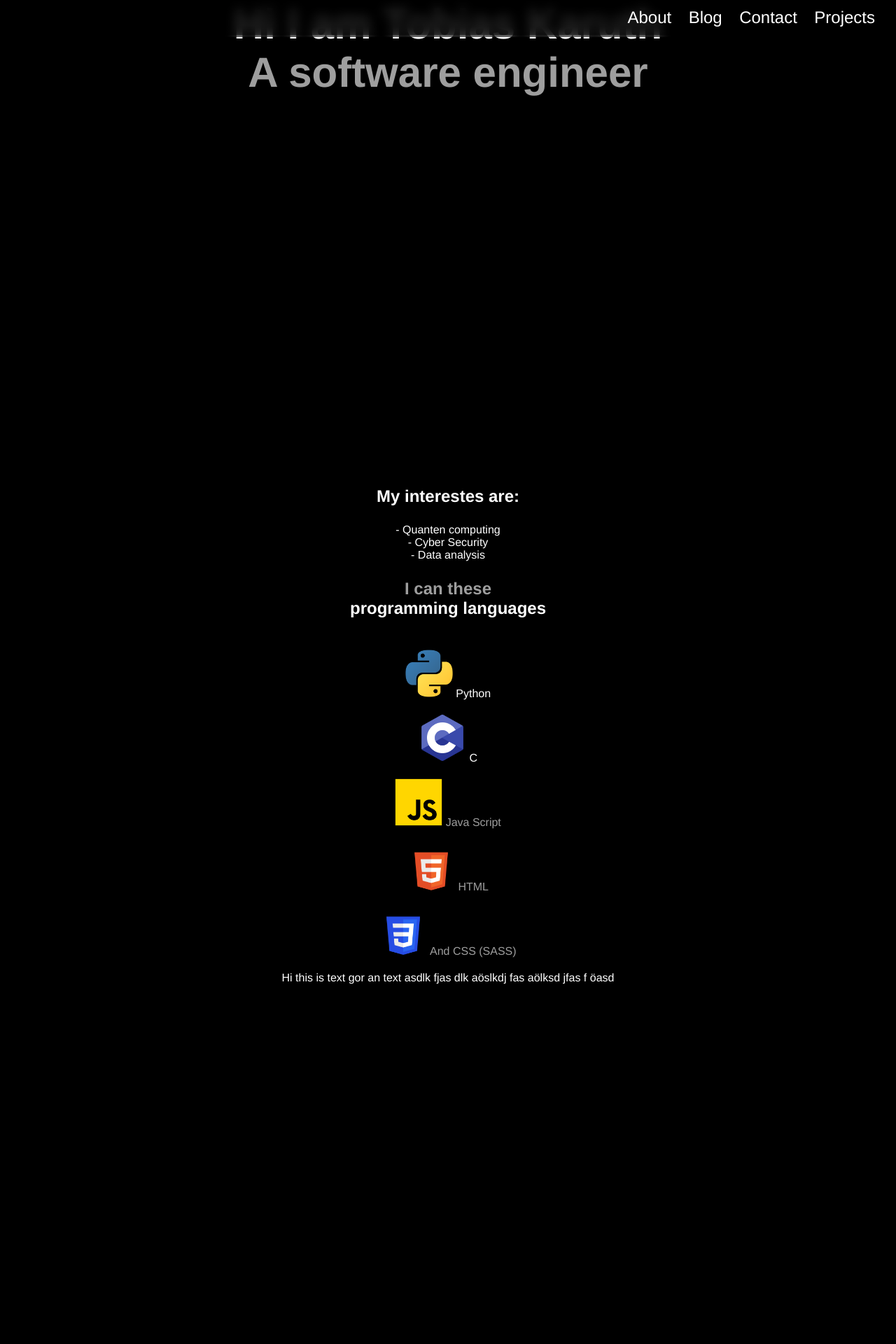
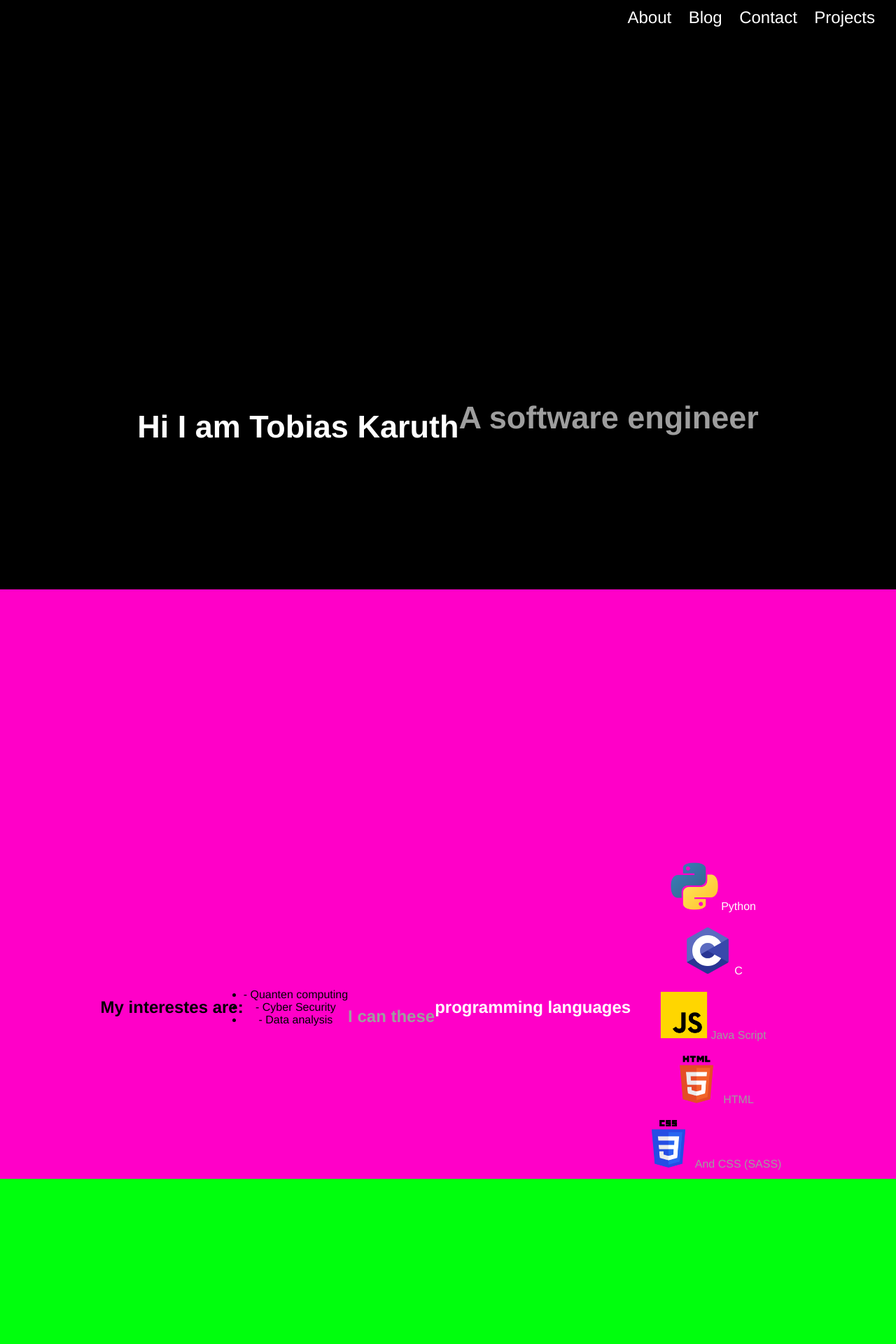
Before and after one commit to TKAMING/Tobias-Karuth-website_blog, a Django app: page / in a window 1280 px wide. Shown: the top 1920 px of the page at 70% size. Before the commit the page ends 1406 px from the top, so only its background shows below. Run offline with Django 4.2, Linux system fonts and the light colour scheme; grey boxes are pictures that could not be loaded.

Commit message:
Cleaning styles

```diff
--- a/static/css/styles.css
+++ b/static/css/styles.css
@@ -2,6 +2,7 @@
   margin: 0;
   padding: 0;
   object-fit: cover;
+  box-sizing: border-box;
 }
 
 html {
@@ -20,7 +21,8 @@ section {
   overflow-x: hidden;
   perspective: 10px;
   padding-top: 10cm;
-  justify-content: space-around;
+  display: flex;
+  justify-content: center;
   flex-flow: row;
   align-items: center;
 }
@@ -275,4 +277,21 @@ textarea {
   flex-wrap: wrap;
 }
 
+/* differend index part pages */
+.about-part {
+  background: #ff00c8;
+}
+
+.club-part {
+  background: #00ff0d;
+}
+
+.projects-part {
+  background: rgb(0, 8, 255);
+}
+
+.endblock-part {
+  background: #ff1100;
+}
+
 /*# sourceMappingURL=styles.css.map */
--- a/static/css/styles.scss
+++ b/static/css/styles.scss
@@ -13,6 +13,7 @@ $navbar-color: rgba(0, 0, 0, 0.404);
     margin: 0;
     padding: 0;
     object-fit: cover;
+    box-sizing: border-box;
 }
 
 html {
@@ -31,40 +32,13 @@ section {
     overflow-x: hidden;
     perspective: 10px;
     padding-top: 10cm;
-    justify-content: space-around;
+    display: flex;
+    justify-content: center;
     flex-flow: row;
     align-items: center;
 }
 
-img {
-    width: 1.8cm;
-    height: 1.8cm;
-}
-
-.scroll {
-    max-width: 100%;
-    height: 20vh;
-    padding-top: 10cm;
-    justify-content: space-around;
-    flex-flow: row;
-    align-items: center;
-}
-
-input {
-    border-style: none;
-    outline: none;
-    color: $background-color;
-}
-
-.wrapper {
-    width: 100%;
-    position: fixed;
-    top: 0;
-    left: 0;
-    z-index: 100;
-    background-color: $navbar-color;
-    backdrop-filter: blur(8px) brightness(75%) saturate(70%);
-}
+/* navbar */
 
 .navbar {
     position: center;
@@ -82,12 +56,27 @@ input {
         }
 }
 
-.text {
-    color: $primary-text;
+.menu {
+    float: right;
+    line-height: 50px;
+    a {
+        color: $primary-text;
+        text-decoration: none;
+        padding: 0 10px;
+        font-size: 24px;
+    }
 }
 
-.text-2 {
-    color: $secondary-text;
+/* box */
+
+.wrapper {
+    width: 100%;
+    position: fixed;
+    top: 0;
+    left: 0;
+    z-index: 100;
+    background-color: $navbar-color;
+    backdrop-filter: blur(8px) brightness(75%) saturate(70%);
 }
 
 .box {
@@ -103,16 +92,7 @@ input {
     padding: 40px;
 }
 
-.menu {
-    float: right;
-    line-height: 50px;
-    a {
-        color: $primary-text;
-        text-decoration: none;
-        padding: 0 10px;
-        font-size: 24px;
-    }
-}
+/* blog */
 
 .heading {
     font-size: 30px;
@@ -137,6 +117,17 @@ input {
     font-size: 24px;
     padding-top: 5px;
 }
+
+.scroll {
+    max-width: 100%;
+    height: 20vh;
+    padding-top: 10cm;
+    justify-content: space-around;
+    flex-flow: row;
+    align-items: center;
+}
+
+/* messages */
 
 .alert-success {
     margin-top: 20px;
@@ -209,6 +200,8 @@ input {
     color: $background-color;
 }
 
+/* contact form */
+
 .contact-input input {
     font-family: $font-family;
     font-size: 16px;
@@ -225,6 +218,12 @@ input {
     :focus-within {
         box-shadow: 0.2rem 0.8rem 1.6rem $background-color;
     }
+}
+
+input {
+    border-style: none;
+    outline: none;
+    color: $background-color;
 }
 
 textarea {
@@ -276,6 +275,8 @@ textarea {
     }
 }
 
+/* general */
+
 .object {
     margin: 20px;
     align-items: center baseline;
@@ -291,3 +292,34 @@ textarea {
     flex-wrap: wrap;
 
 }
+
+img {
+    width: 1.8cm;
+    height: 1.8cm;
+}
+
+.text {
+    color: $primary-text;
+}
+
+.text-2 {
+    color: $secondary-text;
+}
+
+/* differend index part pages */
+
+.about-part {
+    background: #ff00c8;
+}
+
+.club-part {
+    background: #00ff0d;
+}
+
+.projects-part {
+    background: rgb(0, 8, 255);
+}
+
+.endblock-part {
+    background: #ff1100;
+}
--- a/whoami/templates/index.html
+++ b/whoami/templates/index.html
@@ -16,16 +16,20 @@
 
 {% block main %}
     <center>
-        <div class="heading">
+        <div class="container">
+            <section class="intro-part heading">
+
                 <h1 data-aos="fade-in" class="text">Hi I am Tobias Karuth</h1>
                 <h1 data-aos="fade-in" class="text-2 margin">A software engineer</h1>
+
+            </section>
         </div>
-    </center>
-    <video src=""></video>
 
-    <section class="text">
         <!-- ----------------------- About me ----------------------- -->
-        <center>
+
+        <div class="container">
+            <section class="about-part">
+
                 <h2 data-aos="fade-in"class="margin">My interestes are: </h2>
                 <ul data-aos="fade-in">
                     <li>- Quanten computing</li>
@@ -55,17 +59,36 @@
                         <label for="css">And CSS (SASS)</label>
                     </div>
                 </div>
-        </center>
+
+            </section>
+
         <!-- ----------------------- IT-Club ----------------------- -->
-        <center>
+
+            <section class="club-part">
+
                 <div data-aos="fade-in" class="">
                     <p>Hi this is text gor an text asdlk fjas dlk aöslkdj fas  aölksd jfas f öasd</p>
                 </div>
-        </center>
-        <!-- ----------------------- Projects ----------------------- -->
-        <!-- ----------------------- endblock (imprint) ----------------------- -->
+
             </section>
 
+        <!-- ----------------------- Projects ----------------------- -->
+
+            <section class="projects-part">
+
+
+
+            </section>
+
+        <!-- ----------------------- endblock (imprint) ----------------------- -->
+
+            <section class="endblock-part">
+
+                <h1>test</h1>
+
+            </section>
+        </div>
+    </center>
 {% endblock %}
 
 {% block javascript %}
```
Also changed, not shown: blog/templates/blog.html (+7 -11 lines), 1 other file. Lines whose indentation alone changed are shown as unchanged.
